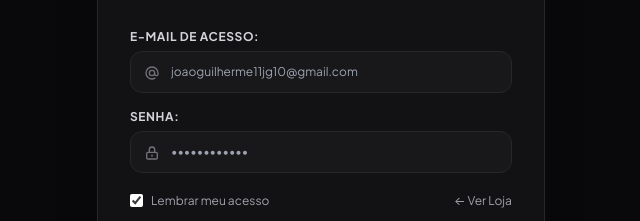
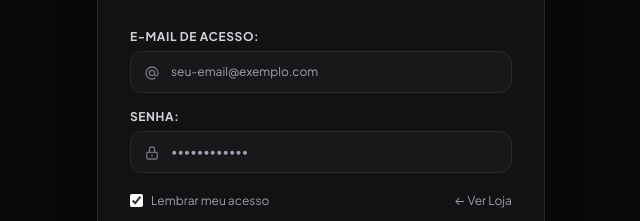
Before and after one commit to TheLordDada/alto-conceito, a plain HTML site: page admin.html in a window 1280 px wide. Shown: the part 297-518 px from the top of the page, 319-959 px from the left. Drawn offline with nearby package versions, Linux system fonts and the light colour scheme.

Commit message:
Alto Conceito: atualizando admin.html [deploy]

```diff
--- a/admin.html
+++ b/admin.html
@@ -60,7 +60,7 @@
                             type="email"
                             id="loginEmail"
                             required
-                            placeholder="joaoguilherme11jg10@gmail.com"
+                            placeholder="seu-email@exemplo.com"
                             class="w-full bg-zinc-900 border border-zinc-800 rounded-xl px-4 py-3 pl-10 text-xs text-white focus:outline-none focus:border-white transition-colors">
                         <svg class="w-4 h-4 text-zinc-500 absolute left-3.5 top-3.5" fill="none" stroke="currentColor" viewBox="0 0 24 24"><path stroke-linecap="round" stroke-linejoin="round" stroke-width="2" d="M16 12a4 4 0 10-8 0 4 4 0 008 0zm0 0v1.5a2.5 2.5 0 005 0V12a9 9 0 10-9 9m4.5-1.206a8.959 8.959 0 01-4.5 1.207"/></svg>
                     </div>
@@ -123,7 +123,7 @@
                             </span>
                         </div>
                         <span id="userEmailBadge" class="text-[10px] text-zinc-400 block -mt-0.5">
-                            joaoguilherme11jg10@gmail.com
+                            Administrador Autorizado
                         </span>
                     </div>
                 </div>
```
